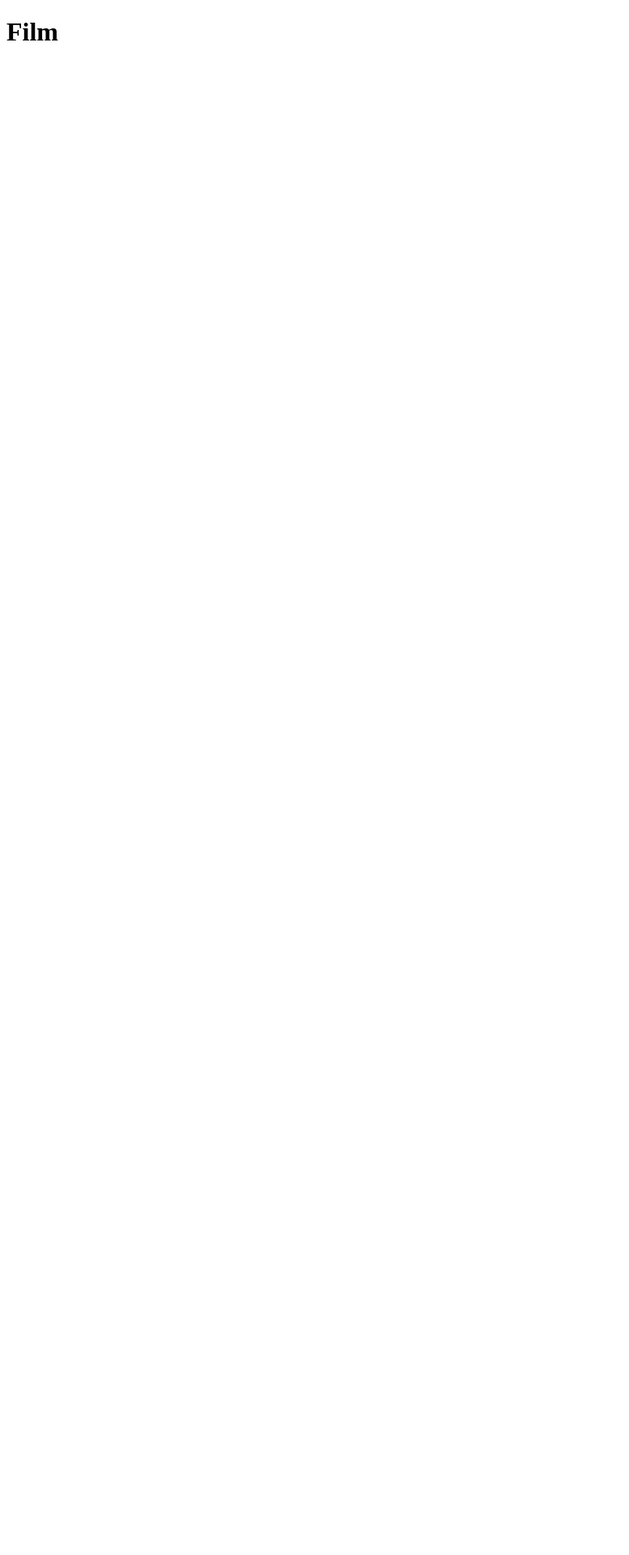
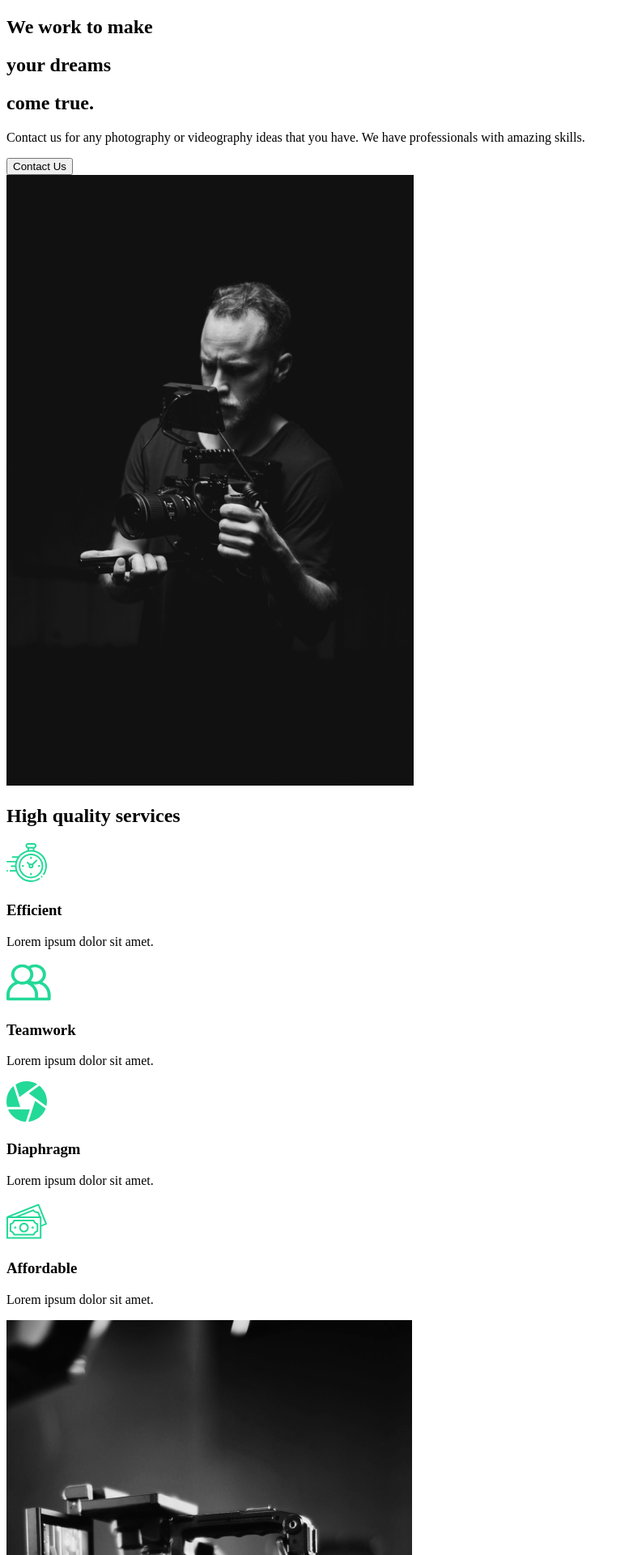
Before and after one commit to usererdem/landing-page, a React (Create React App) app: page / in a window 1280 px wide. Shown: the top 1920 px of the page at 81% size, without its empty margins (0-777 px from the left). Before the commit the page ends 800 px from the top, so only its background shows below. Built offline with nearby package versions, Linux system fonts and the light colour scheme.

Commit message:
About and Services Section added

```diff
--- a/src/App.js
+++ b/src/App.js
@@ -1,9 +1,11 @@
 import React from "react";
+// Import Pages
+import AboutUs from "./pages/AboutUs";
 
 function App() {
   return (
-    <div className="App">
-      <h1>Film</h1>
+    <div className='App'>
+      <AboutUs />
     </div>
   );
 }
--- a/src/components/AboutSection.js
+++ b/src/components/AboutSection.js
@@ -1,4 +1,5 @@
 import React from "react";
+import home1 from '../img/home1.png'
 
 const AboutSection = () => {
   return (
@@ -10,7 +11,7 @@
           </div>
           <div className='hide'>
             <h2>
-              you <span>dreams</span>
+              your <span>dreams</span>
             </h2>
           </div>
           <div className='hide'>
@@ -24,7 +25,7 @@
         <button>Contact Us</button>
       </div>
       <div className="image">
-        <img src="" alt="" />
+        <img src={home1} alt="guy with a camera" />
       </div>
     </div>
   );
--- /dev/null
+++ b/src/components/ServicesSection.js
@@ -0,0 +1,57 @@
+import React from "react";
+// Import Icons
+import clock from "../img/clock.svg";
+import diaphragm from "../img/diaphragm.svg";
+import money from "../img/money.svg";
+import teamwork from "../img/teamwork.svg";
+import home2 from "../img/home2.png";
+
+const ServicesSection = () => {
+  return (
+    <div className='services'>
+      <div className='description'>
+        <h2>
+          High <span>quality</span> services
+        </h2>
+        <div className='cards'>
+          <div className='card'>
+            <div className='icon'>
+              <img src={clock} alt='clock icon' />
+              <h3>Efficient</h3>
+            </div>
+            <p>Lorem ipsum dolor sit amet.</p>
+          </div>
+
+          <div className='card'>
+            <div className='icon'>
+              <img src={teamwork} alt='clock icon' />
+              <h3>Teamwork</h3>
+            </div>
+            <p>Lorem ipsum dolor sit amet.</p>
+          </div>
+
+          <div className='card'>
+            <div className='icon'>
+              <img src={diaphragm} alt='clock icon' />
+              <h3>Diaphragm</h3>
+            </div>
+            <p>Lorem ipsum dolor sit amet.</p>
+          </div>
+
+          <div className='card'>
+            <div className='icon'>
+              <img src={money} alt='clock icon' />
+              <h3>Affordable</h3>
+            </div>
+            <p>Lorem ipsum dolor sit amet.</p>
+          </div>
+        </div>
+      </div>
+      <div className='image'>
+        <img src={home2} alt='' />
+      </div>
+    </div>
+  );
+};
+
+export default ServicesSection;
--- /dev/null
+++ b/src/pages/AboutUs.js
@@ -0,0 +1,15 @@
+import React from "react";
+// Page Components
+import AboutSection from "../components/AboutSection";
+import ServicesSection from "../components/ServicesSection";
+
+const AboutUs = () => {
+  return (
+    <>
+      <AboutSection />
+      <ServicesSection />
+    </>
+  );
+};
+
+export default AboutUs;
```
